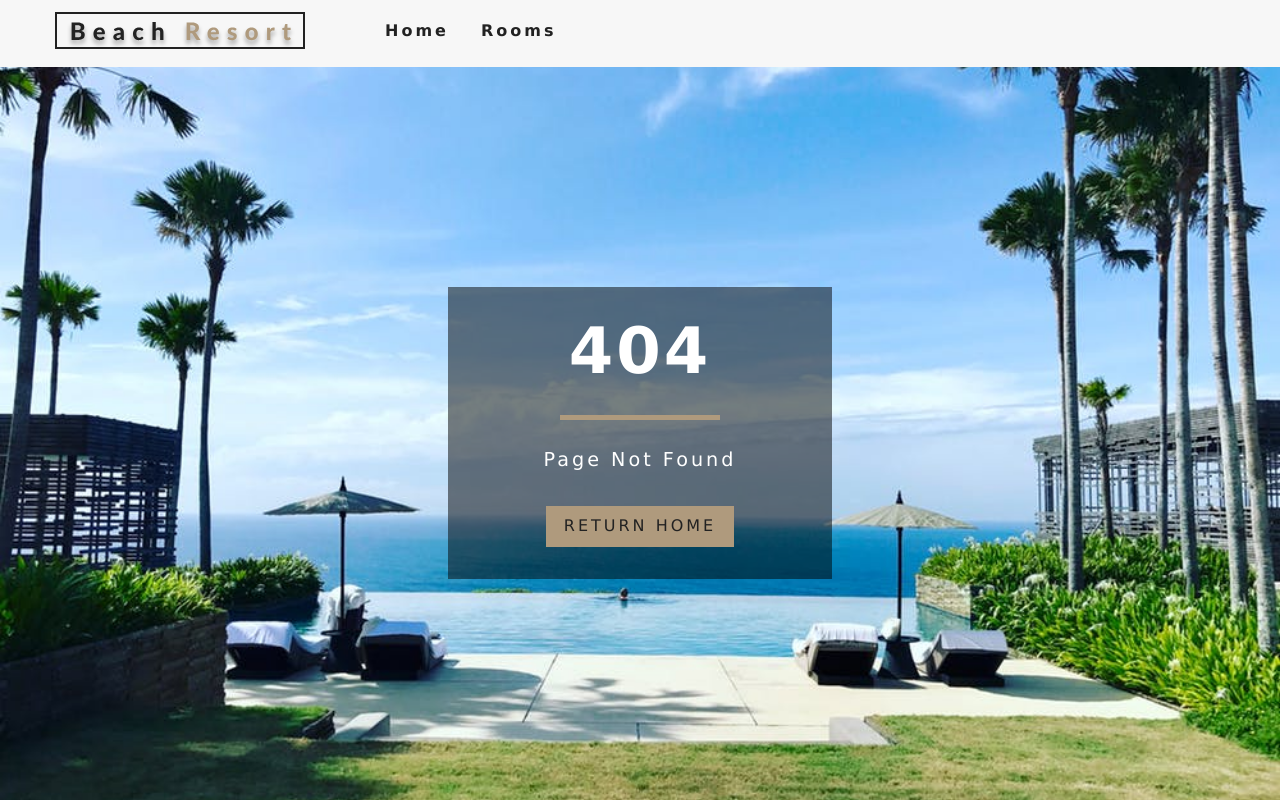
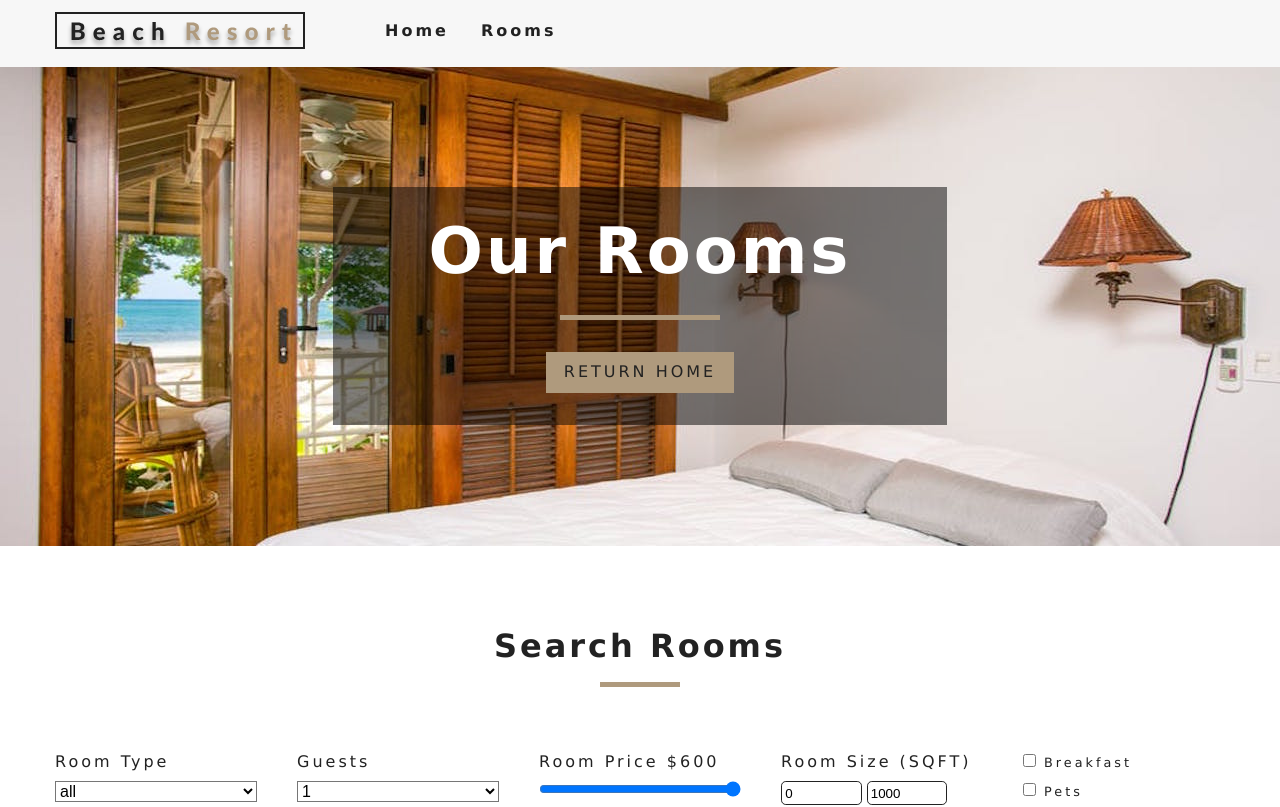
Before and after one commit to Whitneyjoymuchira/Phase-2-project, a React (Create React App) app: page /rooms in a window 1280 px wide. Before the commit this address had no page. Shown: the top 807 px of the page. Built offline with nearby package versions, Linux system fonts and the light colour scheme.

Commit message:
Filter function

```diff
--- a/src/App.js
+++ b/src/App.js
@@ -2,23 +2,21 @@
 import './App.css';
 import Error from './Error';
 import Home from './Home';
-import Room from './Components/Room';
 import SingleRoom from './SingleRoom';
 import Switch, { BrowserRouter } from 'react-router-dom'
 import { BrowserRouter as Router, Route, Routes} from 'react-router-dom';
-import Navbar from './Components/Navbar';
-
-
+import Navbar from './Components/Navbar'
+import Rooms from './Rooms';
 function App() {
 
   return (
 
    <>
-   <Navbar />
+   <Navbar></Navbar>
     <Routes>
-    <Route  exact path="/" element={Home} />
+    <Route  exact path="/" element={<Home/>} />
    <Route exact path='/room/:slug' element={SingleRoom} />
-   {/*<Route exact path='/rooms/' element={Rooms} />*/}
+   <Route exact path='/rooms' element={<Rooms/>} />
    <Route  exact path ='*'element={<Error/>} />
    </Routes>
    </>
--- a/src/Components/FeaturedRooms.js
+++ b/src/Components/FeaturedRooms.js
@@ -3,12 +3,13 @@
 import { RoomContext } from "../context";
 import Room from "./Room";
 import Title from "./Title";
+import Rooms from "../Rooms";
 
 export default class FeaturedRooms extends Component {
     static contextType = RoomContext;
 
     render() {
-      // const value = this.context;
+      //const value = this.context;
       let { loading, featuredRooms: rooms } = this.context;
       rooms = rooms.map((room) => <Room key={room.id} room={room} />);
       return (
--- a/src/Home.js
+++ b/src/Home.js
@@ -17,7 +17,7 @@
 </Banner>
       </Hero>
       <Services></Services>
-      <FeaturedRooms />
+      <FeaturedRooms></FeaturedRooms>
 
     </div>
   )
--- /dev/null
+++ b/src/Rooms.js
@@ -0,0 +1,22 @@
+import React from "react";
+import Hero from "./Hero";
+import Banner from "./Components/Banner";
+import { Link } from "react-router-dom";
+import RoomsContainer from "./Components/RoomsContainer";
+
+const Rooms = () => {
+    return (
+      <>
+        <Hero hero="roomsHero">
+          <Banner title="Our Rooms">
+            <Link to="/" className="btn-primary">
+              Return Home
+            </Link>
+          </Banner>
+        </Hero>
+        <RoomsContainer></RoomsContainer>
+      </>
+    );
+  };
+
+  export default Rooms;
```
